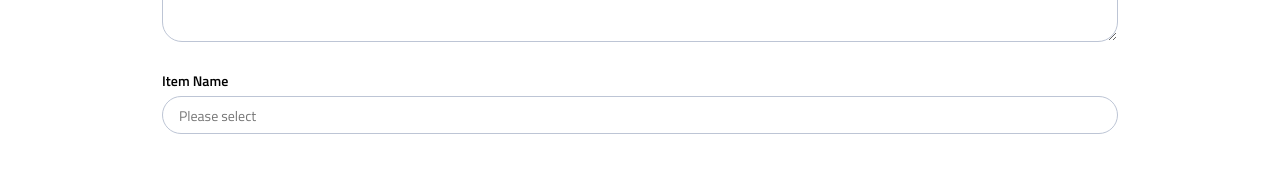
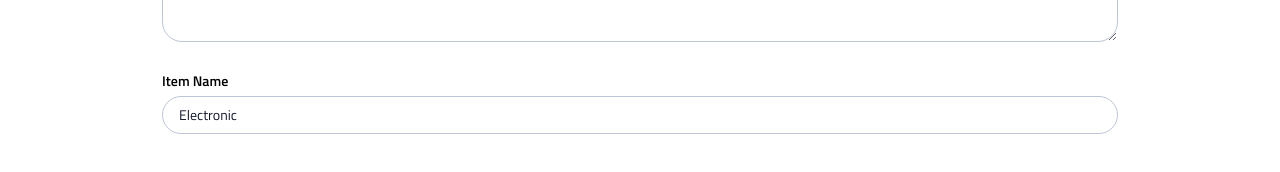
Before and after one commit to ChenElla/well_group_5_inStock, a React (Vite) app: page / in a window 1280 px wide. Shown: the part 568-740 px from the top of the page. Built offline with nearby package versions, Linux system fonts and the light colour scheme.

Commit message:
made last imput a select tag and styled it so that it is consistent with mockup without the drop down icon. Will add next

```diff
--- a/src/components/ItemDetails/ItemDetails.jsx
+++ b/src/components/ItemDetails/ItemDetails.jsx
@@ -26,14 +26,24 @@ function ItemDetail() {
               required
             ></textarea>
           </div>
-          <div className="itemDetails__catagory-package">
+          <div className="itemDetails__category-package">
             <p className="itemDetails__label">Item Name</p>
-            <input
-              className="itemDetails__input itemDetails__input--catagory"
+
+            <select
+              className="itemDetails__input itemDetails__input--category"
+              name=""
+              placeholder="Please select"
+              required
+            >
+              <option>Electronic</option>
+              <option>test</option>
+            </select>
+            {/* <input
+              className="itemDetails__input itemDetails__input--category"
               type="text"
               placeholder="Please select"
               required
-            />
+            /> */}
           </div>
         </form>
       </div>
--- a/src/components/ItemDetails/ItemDetails.scss
+++ b/src/components/ItemDetails/ItemDetails.scss
@@ -66,11 +66,28 @@
       height: 120px;
       padding: 8px 16px;
     }
-    &--catagory {
+    &--category {
+      &::-ms-expand {
+        -webkit-appearance: none;
+        -moz-appearance: none;
+        appearance: none;
+        background: transparent;
+      }
     }
   }
   &__description-package {
   }
-  &__catagory-package {
+  &__category-package {
   }
 }
+
+// select::-ms-expand {
+//   display: none;
+// }
+
+select {
+  -webkit-appearance: none;
+  -moz-appearance: none;
+  appearance: none;
+  background: transparent;
+}
```
